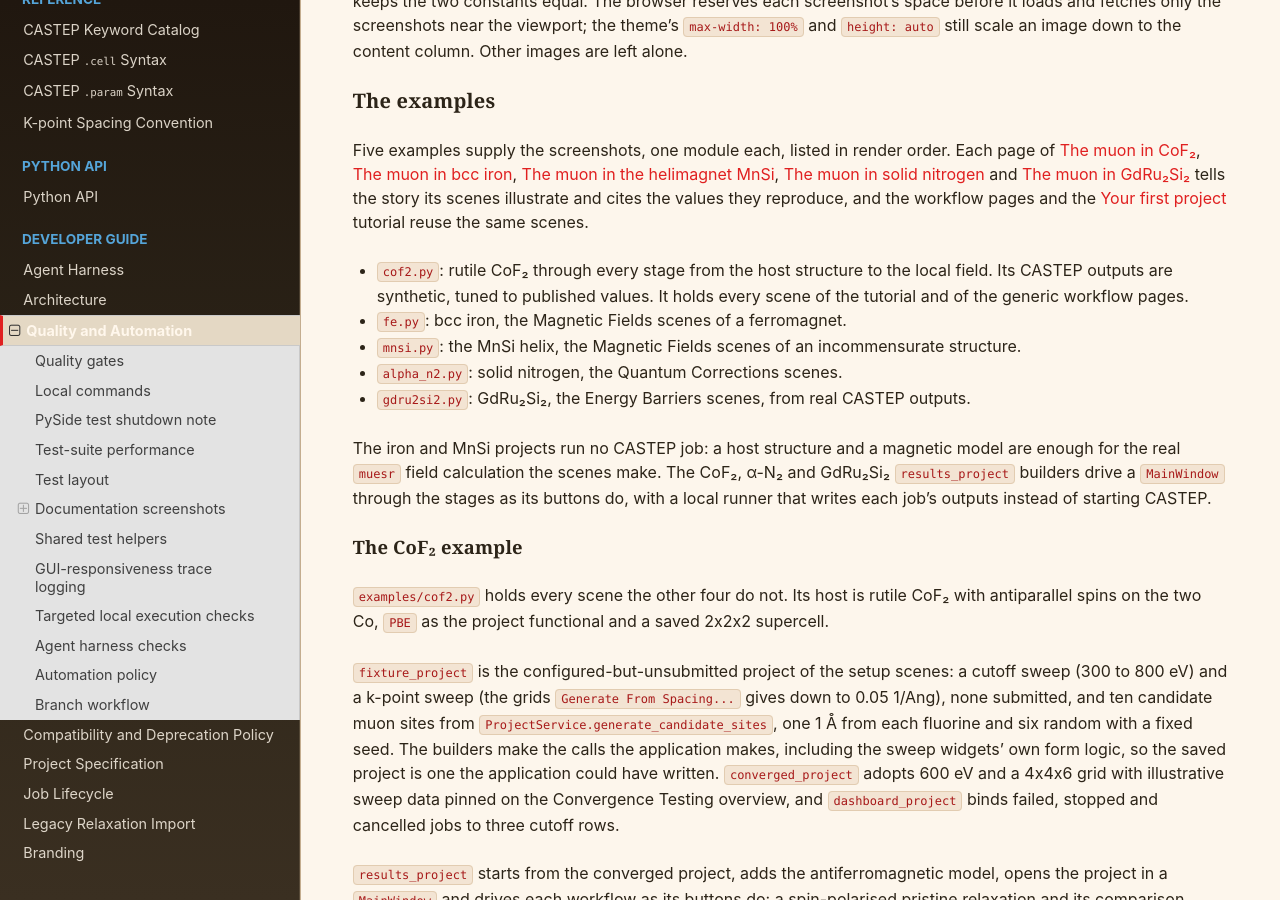
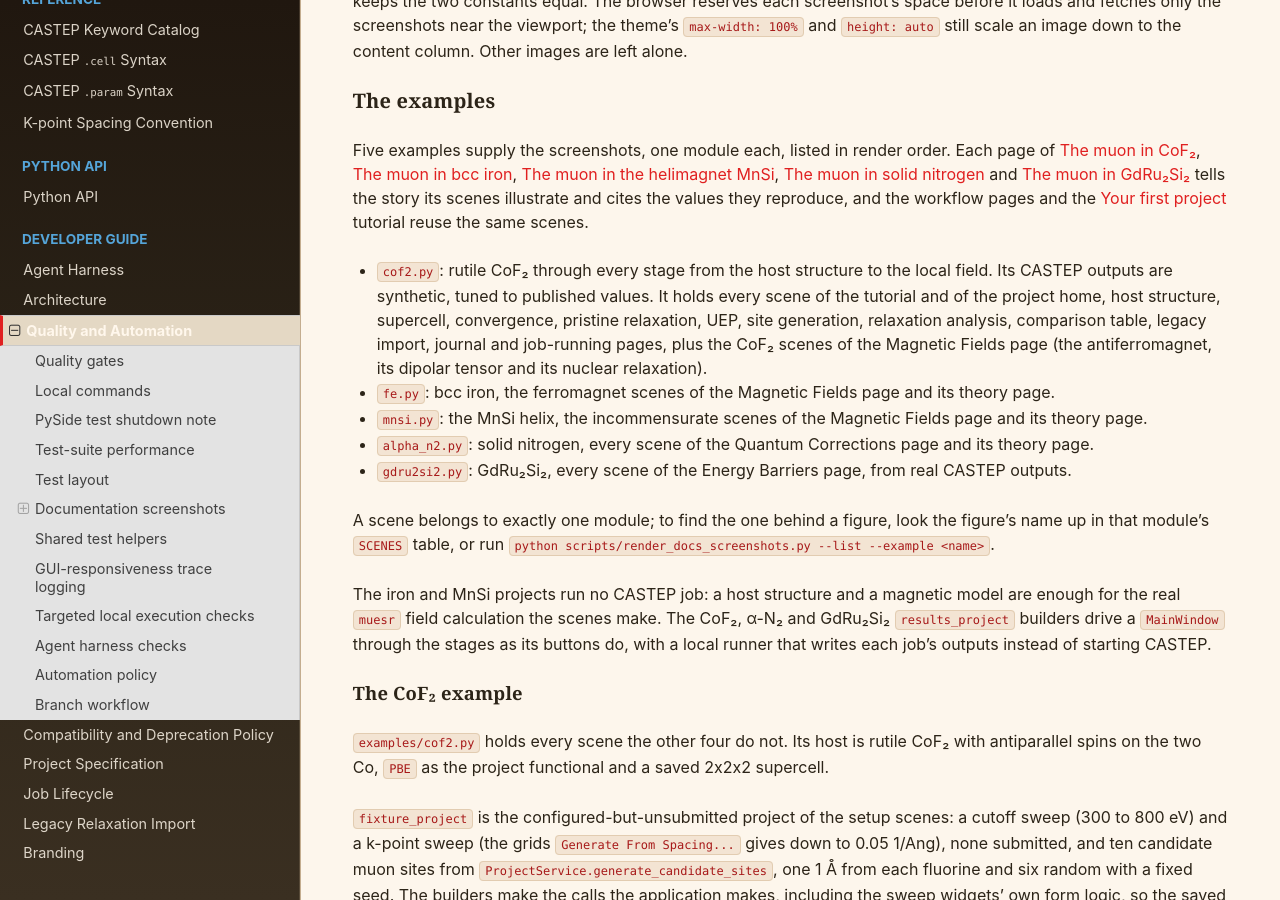
Before and after one commit to BenHuddart/mufinder, a Sphinx documentation site: the page built from docs/quality_and_automation.rst, in a window 1280 px wide and 900 px high, scrolled down 4801 px. Built offline with Sphinx 7.4.7 and the Read the Docs theme 3.1.0, drawn with Linux system fonts in a browser that asks for light colours.

Commit message:
docs: say which example module owns each workflow page's screenshots
Co-Authored-By: Claude Fable 5.1 <noreply@anthropic.com>

```diff
--- a/docs/quality_and_automation.rst
+++ b/docs/quality_and_automation.rst
@@ -276,13 +276,23 @@ cites the values they reproduce, and the workflow pages and the
 
 - ``cof2.py``: rutile CoF₂ through every stage from the host structure to the
   local field. Its CASTEP outputs are synthetic, tuned to published values. It
-  holds every scene of the tutorial and of the generic workflow pages.
-- ``fe.py``: bcc iron, the Magnetic Fields scenes of a ferromagnet.
-- ``mnsi.py``: the MnSi helix, the Magnetic Fields scenes of an incommensurate
-  structure.
-- ``alpha_n2.py``: solid nitrogen, the Quantum Corrections scenes.
-- ``gdru2si2.py``: GdRu₂Si₂, the Energy Barriers scenes, from real CASTEP
-  outputs.
+  holds every scene of the tutorial and of the project home, host structure,
+  supercell, convergence, pristine relaxation, UEP, site generation,
+  relaxation analysis, comparison table, legacy import, journal and
+  job-running pages, plus the CoF₂ scenes of the Magnetic Fields page (the
+  antiferromagnet, its dipolar tensor and its nuclear relaxation).
+- ``fe.py``: bcc iron, the ferromagnet scenes of the Magnetic Fields page and
+  its theory page.
+- ``mnsi.py``: the MnSi helix, the incommensurate scenes of the Magnetic Fields
+  page and its theory page.
+- ``alpha_n2.py``: solid nitrogen, every scene of the Quantum Corrections page
+  and its theory page.
+- ``gdru2si2.py``: GdRu₂Si₂, every scene of the Energy Barriers page, from
+  real CASTEP outputs.
+
+A scene belongs to exactly one module; to find the one behind a figure, look
+the figure's name up in that module's ``SCENES`` table, or run
+``python scripts/render_docs_screenshots.py --list --example <name>``.
 
 The iron and MnSi projects run no CASTEP job: a host structure and a magnetic
 model are enough for the real ``muesr`` field calculation the scenes make. The
```
